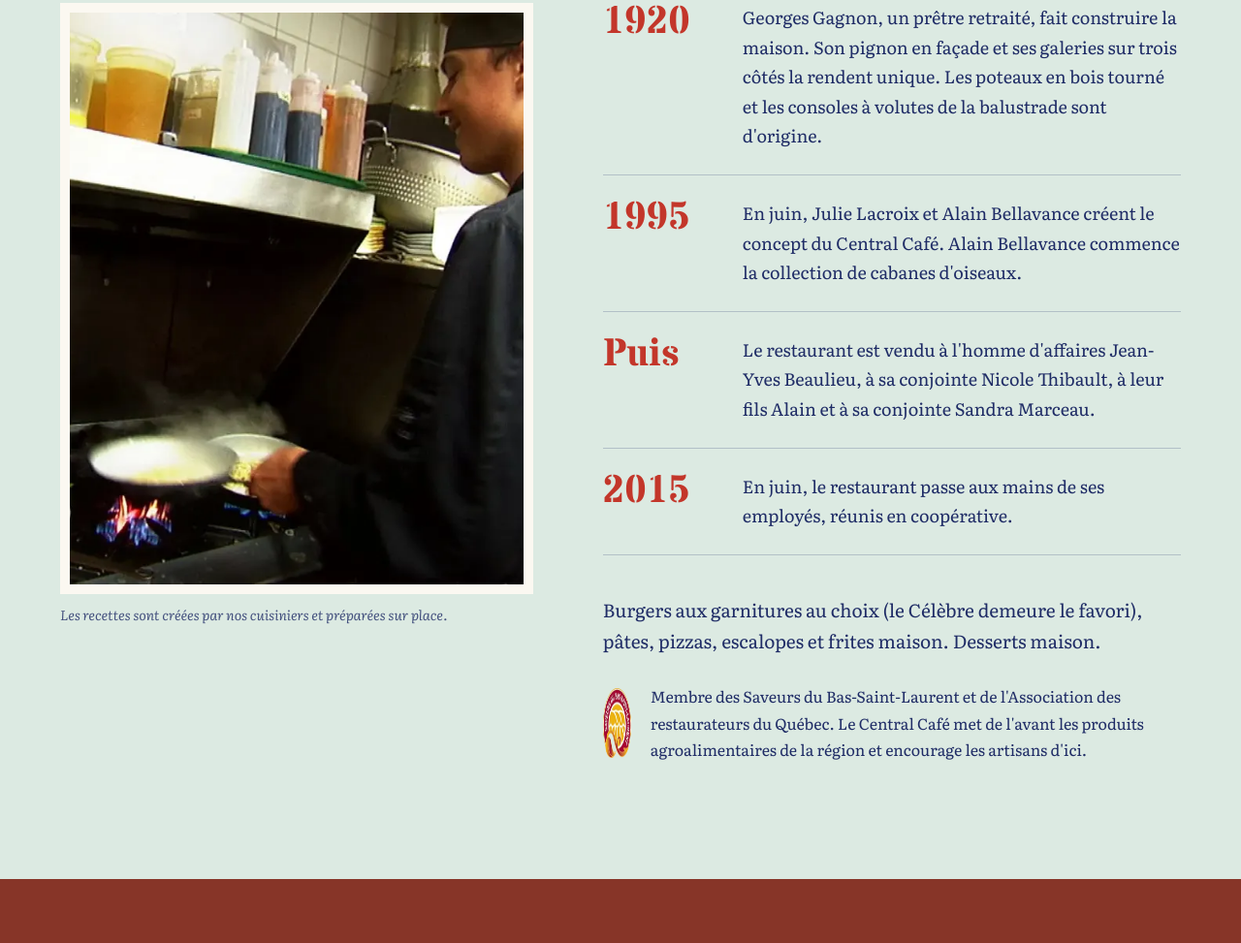
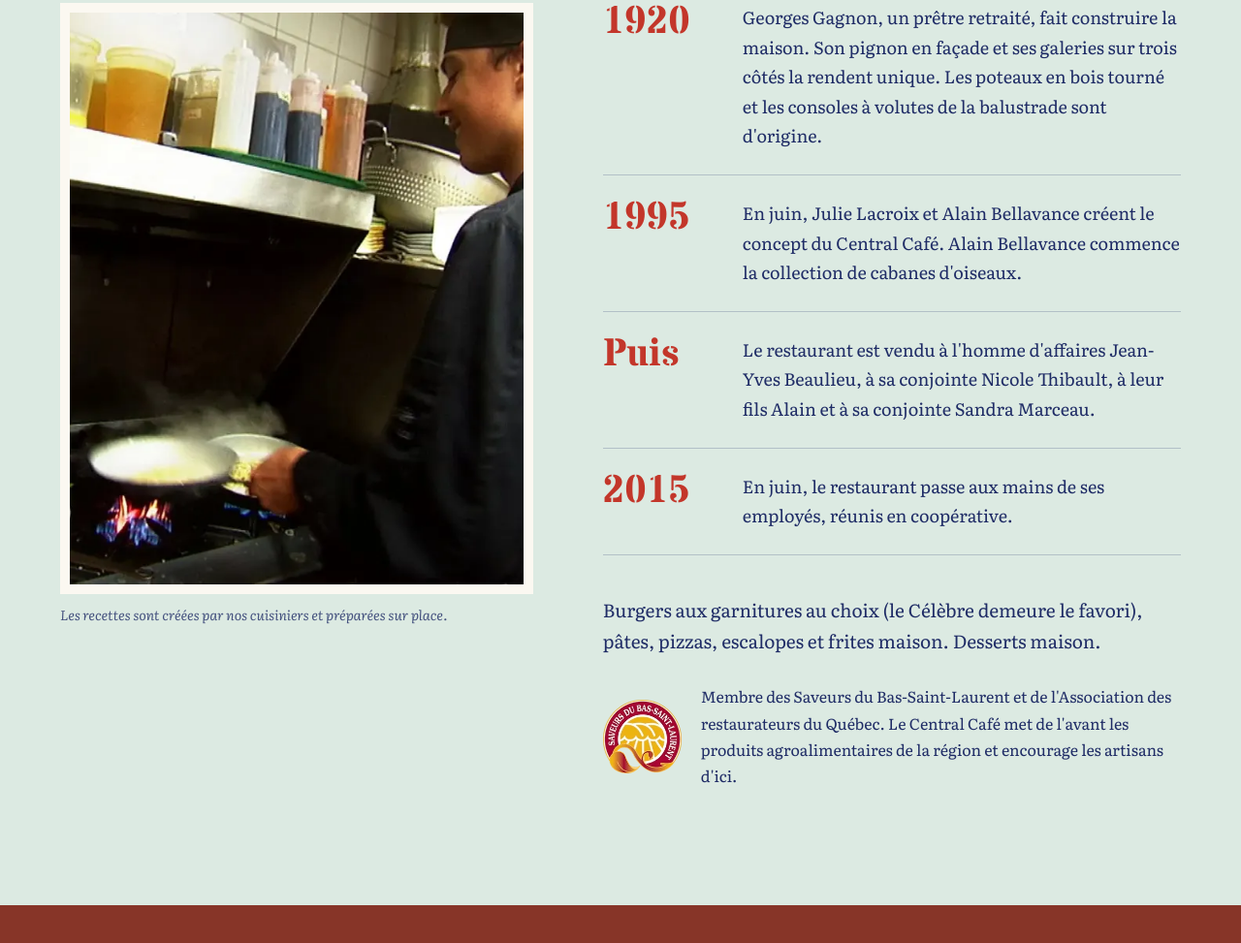
Before and after one commit to lbdev777/Central-Caf-, a plain HTML site: page index.html in a window 1280 px wide. Shown: the part 4121-5094 px from the top of the page at 97% size. Drawn offline with nearby package versions, Linux system fonts and the light colour scheme.

Commit message:
Corrige le logo Saveurs du BSL écrasé dans Notre histoire
Le lien autour du logo rétrécissait dans la rangée flex, ce qui
écrasait l'image en ovale étroit. La photo du cuisinier reste aussi
visible pendant la lecture de la ligne du temps sur grand écran.

Co-Authored-By: Claude Opus 5.5 <noreply@anthropic.com>
Claude-Session: https://claude.ai/code/session_01Q69ofegweWjcATyL8unJuw

```diff
--- a/index.html
+++ b/index.html
@@ -208,6 +208,7 @@ fieldset{border:0;margin:0;padding:0}
 /* histoire */
 .histoire{padding:120px 0}
 .story{display:grid;grid-template-columns:.9fr 1.1fr;gap:72px;align-items:start;margin-top:56px}
+.story>figure{position:sticky;top:24px}
 .story-photo{aspect-ratio:4/5;border:10px solid var(--paper)}
 .story-photo img{object-position:62% 50%}
 .story figcaption{font-size:14px;font-style:italic;margin-top:10px;opacity:.8}
@@ -218,9 +219,10 @@ fieldset{border:0;margin:0;padding:0}
 .timeline p{margin:0}
 .maison{margin-top:40px;font-size:19px;max-width:34em}
 .members{display:flex;align-items:center;gap:20px;margin-top:28px;font-size:16px}
-.members img{height:72px;width:auto;flex:none}
+.members a{flex:none;display:block}
+.members img{height:76px;width:auto;max-width:none}
 .members p{margin:0}
-@media (max-width:900px){.story{grid-template-columns:1fr;gap:44px}.story-photo{aspect-ratio:16/11}.timeline li{grid-template-columns:84px 1fr}.timeline b{font-size:32px}}
+@media (max-width:900px){.story>figure{position:static}.story{grid-template-columns:1fr;gap:44px}.story-photo{aspect-ratio:16/11}.timeline li{grid-template-columns:84px 1fr}.timeline b{font-size:32px}}
 
 /* ambiance : le mur rouge */
 .ambiance{background:var(--brick);color:#F6ECDF;padding:120px 0 110px}
```
